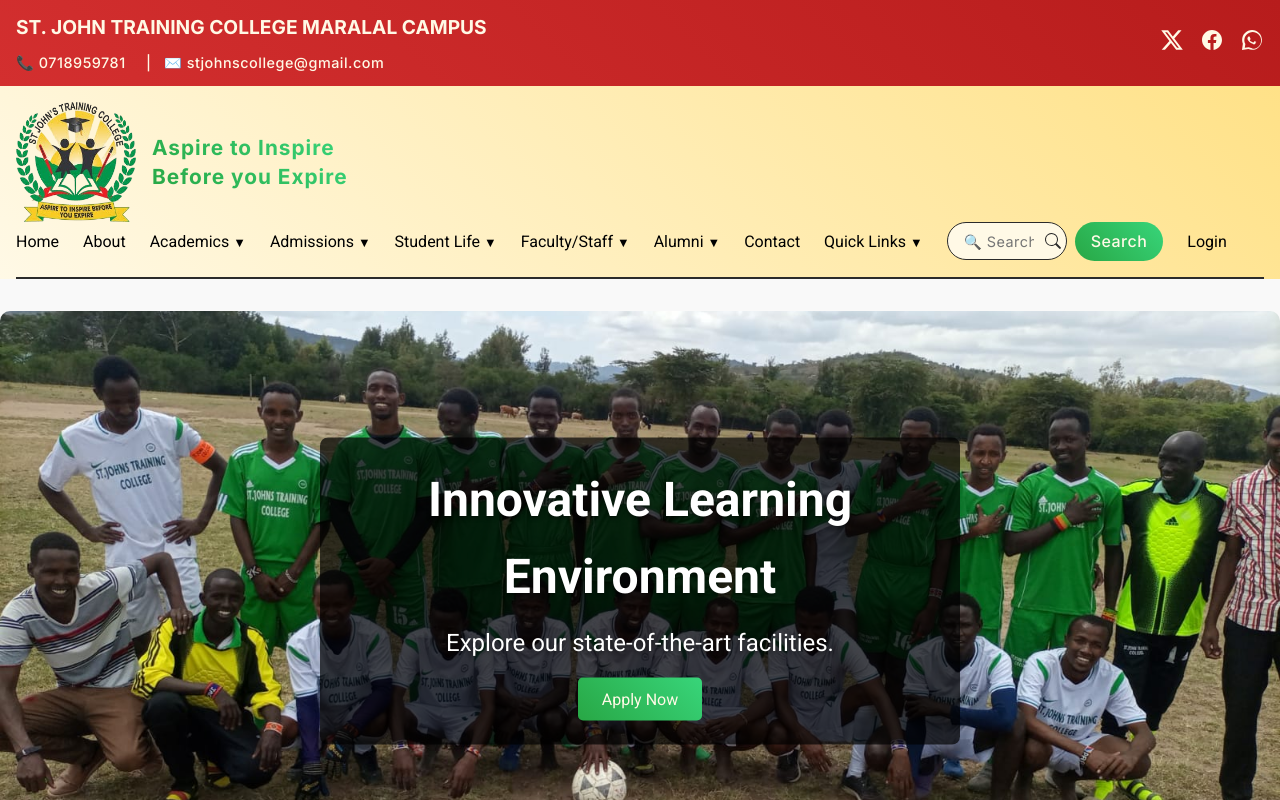
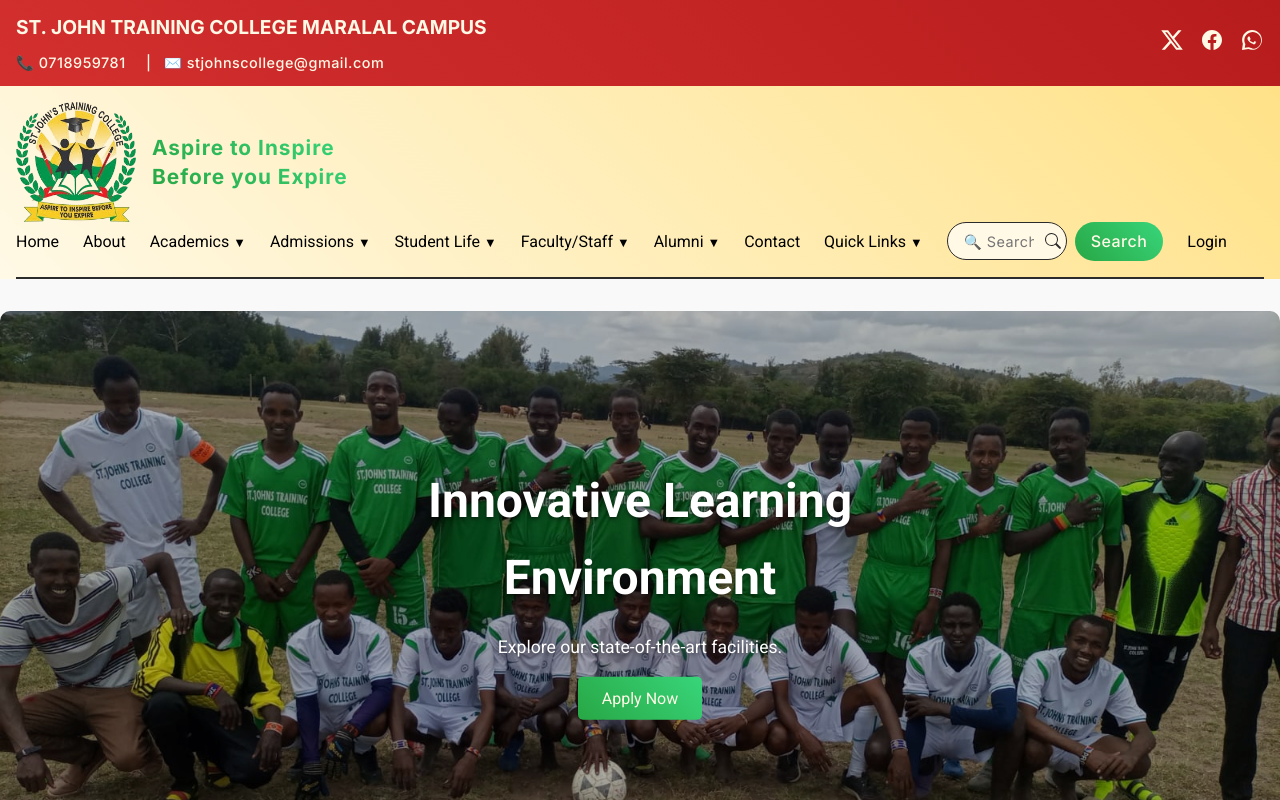
Before and after one commit to richardngasike/stjohna-website, a Next.js app: page / in a window 1280 px wide. Shown: the top 800 px of the page. Built offline with nearby package versions, Linux system fonts and the light colour scheme.

Commit message:
Update globals.css

```diff
--- a/styles/globals.css
+++ b/styles/globals.css
@@ -68,7 +68,6 @@
   overflow: hidden;
   border-radius: 10px;
   margin-bottom: 3rem;
-  z-index: 1000;
 }
 
 .carousel-slide {
@@ -81,46 +80,35 @@
   transition: opacity 1s ease-in-out;
 }
 
+
 .carousel-slide.active {
   opacity: 1;
 }
 
-.carousel-image-container {
-  position: relative;
+.carousel-slide img {
   width: 100%;
   height: 100%;
+  object-fit: cover;
+  filter: brightness(70%);
 }
+
 
 .carousel-text {
   position: absolute;
   top: 50%;
   left: 50%;
   transform: translate(-50%, -50%);
-  background: rgba(0, 0, 0, 0.7);
-  padding: 1.5rem;
   color: white;
   text-align: center;
   text-shadow: 0 2px 4px rgba(0, 0, 0, 0.5);
-  display: flex;
-  flex-direction: column;
-  align-items: center;
-  border-radius: 8px;
   animation: floatText 1.5s ease-in-out;
 }
 
 .carousel-text h1 {
   font-size: 3rem;
-  margin-bottom: 0.5rem;
-  font-family: 'Roboto', sans-serif;
-  font-weight: 700;
+  margin-bottom: 1rem;
 }
 
-.carousel-text p {
-  font-size: 1.5rem;
-  margin-bottom: 1rem;
-  font-family: 'Roboto', sans-serif;
-  font-weight: 400;
-}
 
 @keyframes floatText {
   0% {
```
